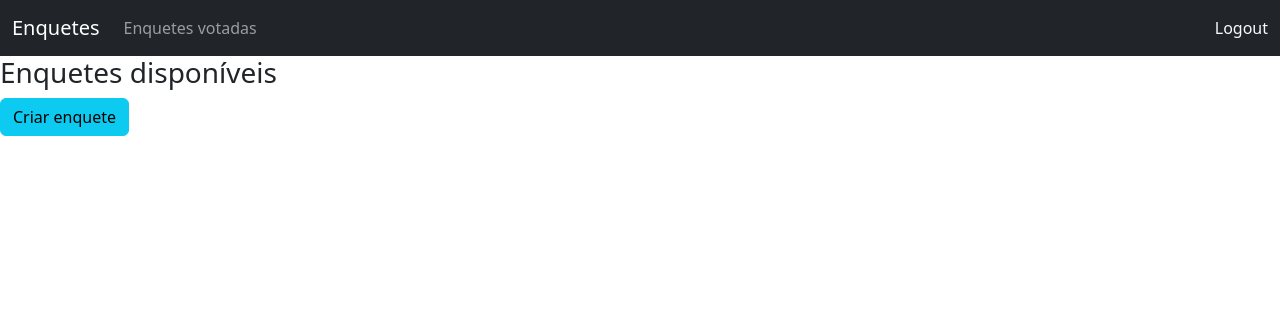
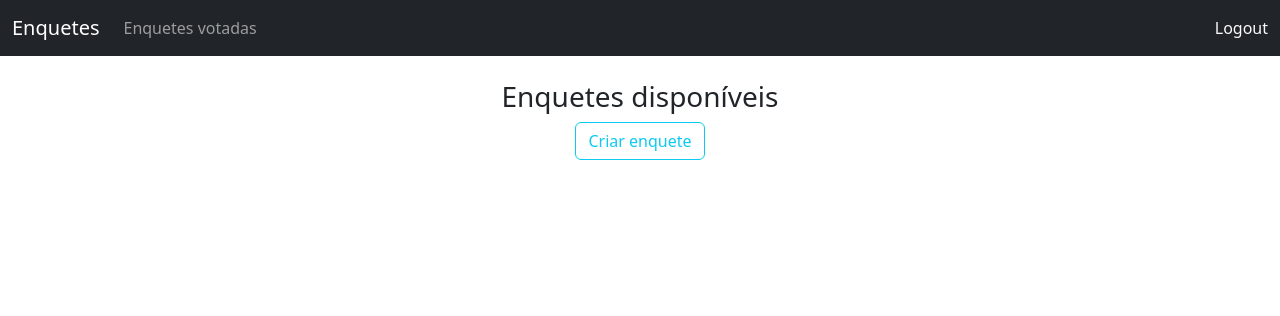
Before and after one commit to MatheusAmarall/projeto_enquete, a Django app: page / in a window 1280 px wide. Shown: the top 316 px of the page. Run offline with Django 4.2, Linux system fonts and the light colour scheme; the visitor is signed in with stand-in values (Sample User, id 1); data that the repository does not hold is empty.

Commit message:
Update index.html

```diff
--- a/enquete/templates/pages/index.html
+++ b/enquete/templates/pages/index.html
@@ -2,24 +2,25 @@
 
 {% block main %}
 <div class="row">
-    <div class="col-lg-8 col-lg-offset-2">
-        <div class="panel panel-default">
+    <div class="col-lg-8 mx-auto">
+        <div class="panel panel-default text-center">
+            <br>
             <div class="panel-heading">
                 <h3 class="panel-title">Enquetes disponíveis</h3>
             </div>
             {% if user.is_authenticated %}
-                <a href="{% url 'criacao-enquete' %}" class="btn btn-info btn-xs">Criar enquete</a> &nbsp;
+            <a href="{% url 'criacao-enquete' %}" class="btn btn-outline-info btn-xs mb-2">Criar enquete</a>
             {% endif %}
             <ul class="list-group">
                 {% for enquete in enquetes %}
-                    <li class="list-group-item">
+                    <li class="list-group-item mb-2">
                         <strong>{{ enquete.pergunta }}</strong>
                         <span class="pull-right">
                             {% if user.is_authenticated %}
-                                <a href="{% url 'votacao' enquete.id %}" class="btn btn-info btn-xs">Votar</a> &nbsp;
+                                <a href="{% url 'votacao' enquete.id %}" class="btn btn-info btn-xs mr-2">Votar</a>
                             {% endif %}
                             {% if enquete.user == user %}
-                                <a href="" class="btn btn-danger btn-xs">Fechar enquete</a> &nbsp;
+                                <a href="" class="btn btn-danger btn-xs mr-2">Fechar enquete</a>
                             {% endif %}
                         </span>
                     </li>
```
